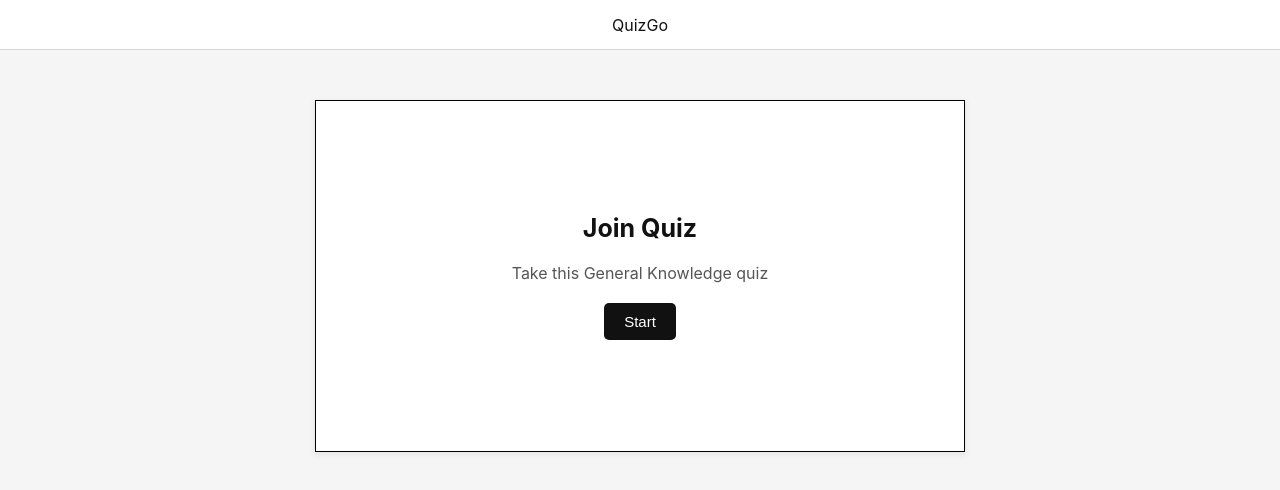
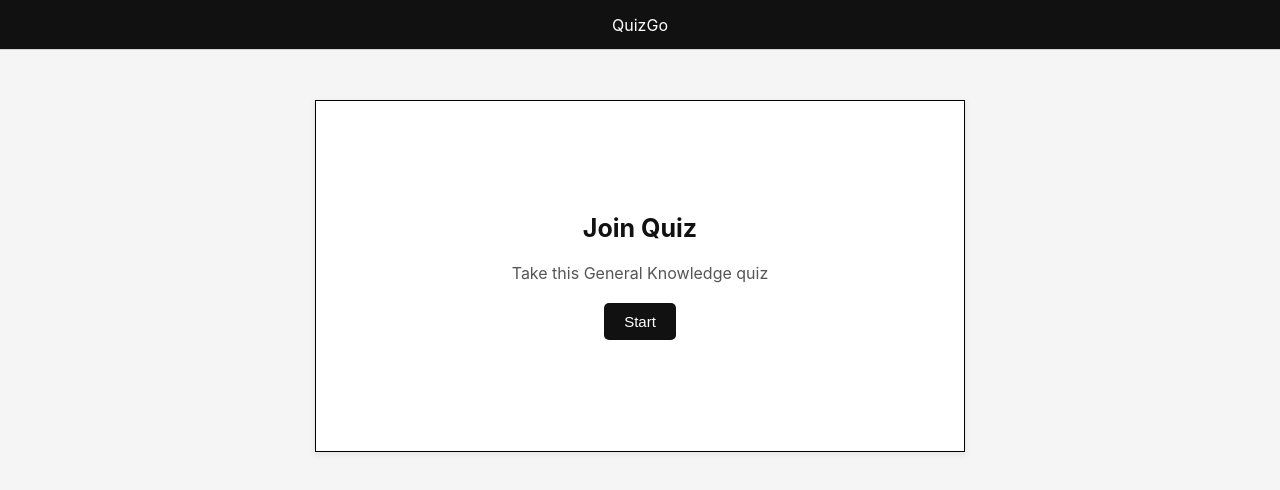
Before and after one commit to Moschifire/QuizGo, a React (Create React App) app: page / in a window 1280 px wide. Shown: the top 490 px of the page. Built offline with nearby package versions, Linux system fonts and the light colour scheme.

Commit message:
navbar background and logo color changed

```diff
--- a/src/index.css
+++ b/src/index.css
@@ -23,12 +23,12 @@ body {
   display: flex;
   justify-content: center;
   align-items: center;
-  background: #fff;
+  background: #111;
   border-bottom: 1px solid #d5d5d5;
 }
 
 .navbar .logo {
-  color: #111;
+  color: #fff;
 }
 
 button {
```
